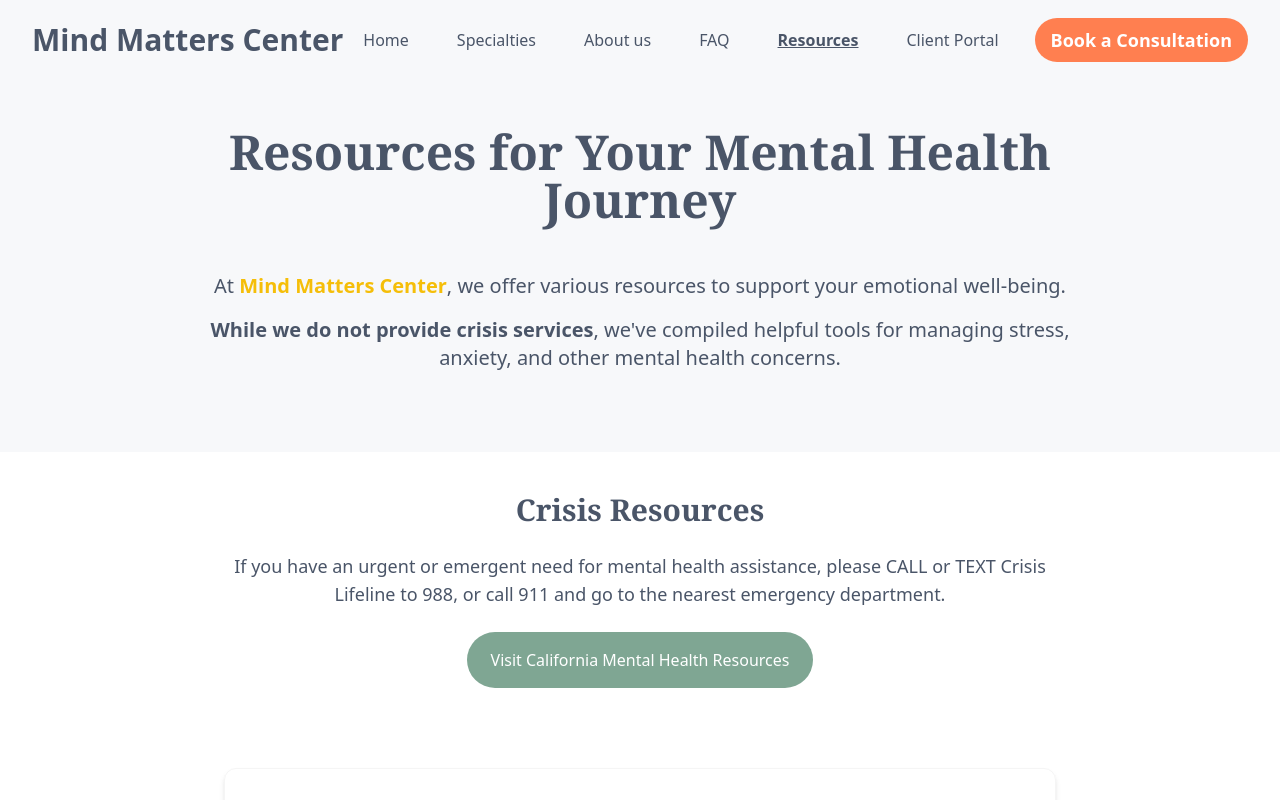
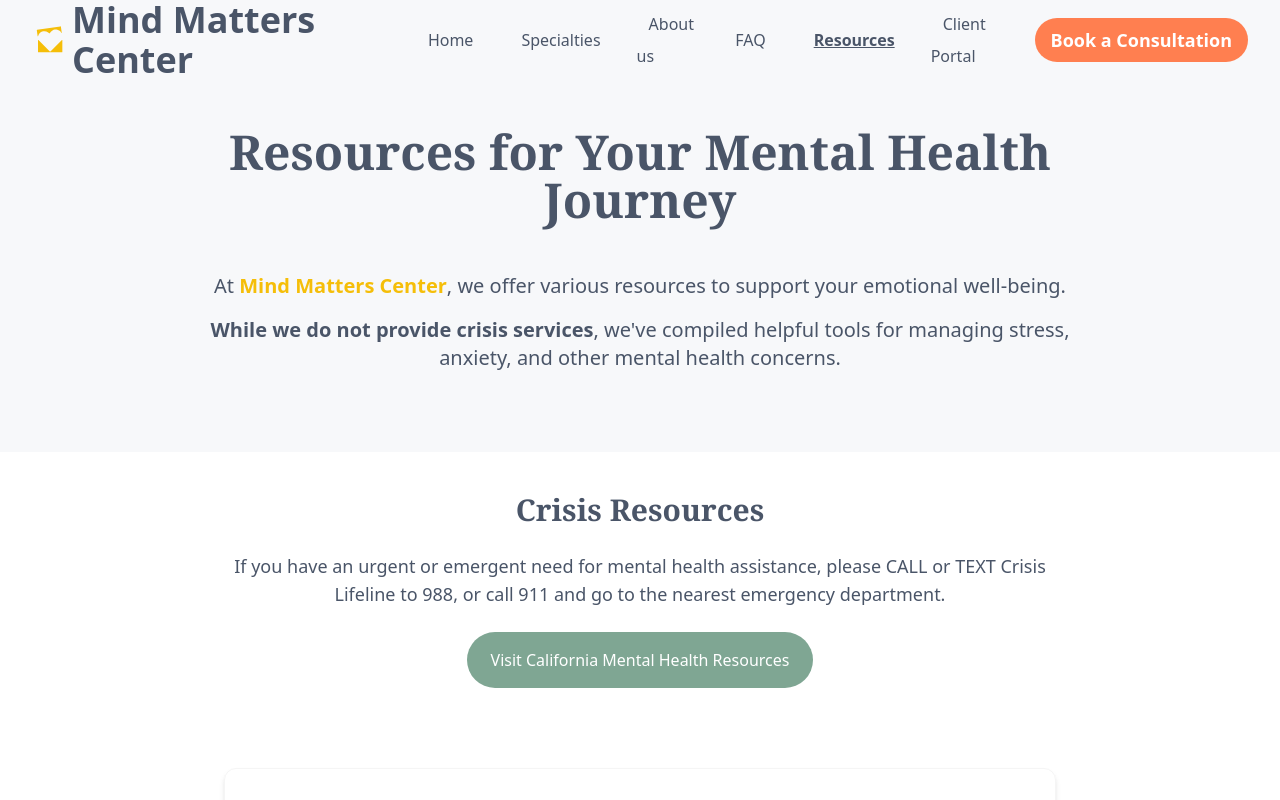
Before and after one commit to SravanthiSinha/mmc, a React (Vite) app: page /mmc/resources in a window 1280 px wide. Shown: the top 800 px of the page. Built offline with nearby package versions, Linux system fonts and the light colour scheme.

Commit message:
added logo

```diff
--- a/src/components/Layout/Navbar.jsx
+++ b/src/components/Layout/Navbar.jsx
@@ -1,11 +1,11 @@
 import { Link, useLocation } from 'react-router-dom';
 import { useState, useEffect } from 'react';
+import Logo from '../../assets/images/favicon.svg';
 
 const Navbar = () => {
   const location = useLocation();
   const [isMenuOpen, setIsMenuOpen] = useState(false);
   const [scrolled, setScrolled] = useState(false);
-  const [activeDropdown, setActiveDropdown] = useState(null);
 
   useEffect(() => {
     const handleScroll = () => {
@@ -19,7 +19,6 @@
   useEffect(() => {
     if (window.innerWidth >= 1024) {
       setIsMenuOpen(false);
-      setActiveDropdown(null);
     }
   }, [location]);
 
@@ -54,13 +53,15 @@
       <div className="max-w-8xl mx-auto px-4 sm:px-6 lg:px-8">
         <div className="flex justify-between items-center h-16 sm:h-20">
           {/* Logo */}
+
           <Link
             to="/"
-            className={`text-3xl font-semibold transition-colors
+            className={`text-3xl font-semibold transition-colors flex items-center
               ${location.pathname === '/' && !scrolled ? 'text-brand-text-secondary' : 'text-brand-text-primary'}`}
             onClick={() => setIsMenuOpen(false)}
           >
-            Mind Matters Center
+            <img className="w-[2.25rem]  h-[2.25rem] mr-1" src={`${Logo}`} />
+            <h1>Mind Matters Center</h1>
           </Link>
 
           {/* Mobile Menu Button */}
```
Also changed, not shown: src/assets/images/favicon.svg (added).
